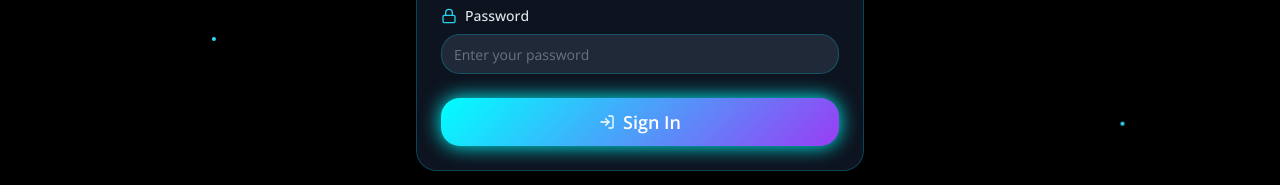
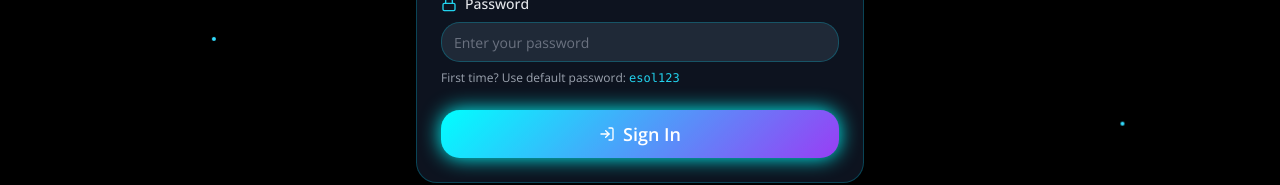
Before and after one commit to abhilashtyagiii/sentivoxfrontendai, a React (Vite) app: page /login in a window 1280 px wide. Shown: the part 494-679 px from the top of the page. Built offline with nearby package versions, Linux system fonts and the light colour scheme; no server answers; a web font is replaced by a local one.

Commit message:
Add default password hint to login form

```diff
--- a/src/pages/Login.tsx
+++ b/src/pages/Login.tsx
@@ -200,6 +200,9 @@ export default function Login() {
                 disabled={isLoading}
                 required
               />
+              <p className="text-xs text-gray-400 mt-1">
+                First time? Use default password: <span className="font-mono text-cyan-400">esol123</span>
+              </p>
             </div>
 
             <Button
```
